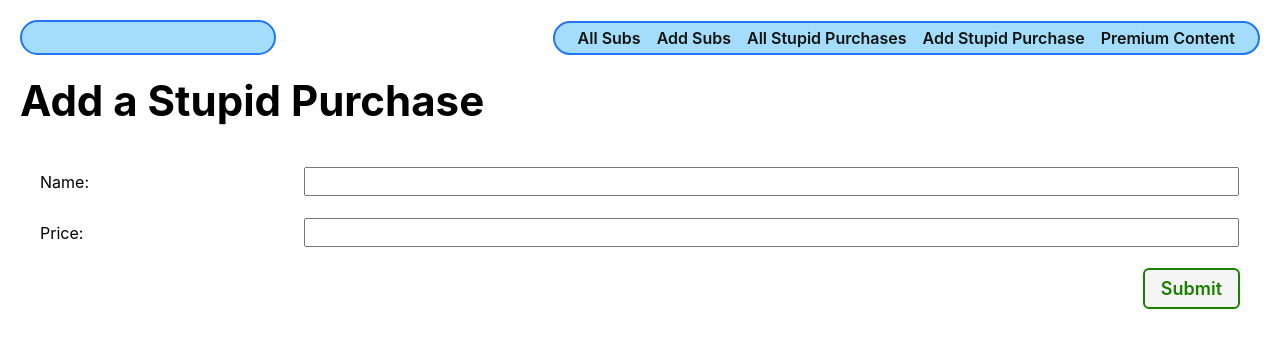
After one commit to cameronbweston/This-Is-Why-Youre-Broke, a Django app: page /purchases/create/ in a window 1280 px wide. The commit adds this page. Shown: the top 348 px of the page. Run offline with Django 3.2, Linux system fonts and the light colour scheme.

Commit message:
Add stupid purchases model and write all routes for it EXCEPT details

```diff
--- a/main_app/models.py
+++ b/main_app/models.py
@@ -4,7 +4,7 @@ from django.urls import reverse
 # Create your models here.
 class Subscription(models.Model):
   name = models.CharField(max_length=100)
-  price = models.DecimalField(max_digits=4, decimal_places=2)
+  price = models.DecimalField(max_digits=6, decimal_places=2)
 
   def __str__(self):
     return self.name
@@ -14,7 +14,7 @@ class Subscription(models.Model):
 
 class Purchase(models.Model):
   name = models.CharField(max_length=100)
-  price = models.DecimalField(max_digits=4, decimal_places=2)
+  price = models.DecimalField(max_digits=6, decimal_places=2)
 
   def __str__(self):
     return self.name
--- a/main_app/templates/base.html
+++ b/main_app/templates/base.html
@@ -23,8 +23,8 @@
       <ul>
         <li><a href="{% url 'subs_index' %}">All Subs</a></li>
         <li><a href="{% url 'subs_create' %}">Add Subs</a></li>
-        <li><a href="">All Stupid Purchases</a></li>
-        <li><a href="">Add Stupid Purchase</a></li>
+        <li><a href="{% url 'purchases_index' %}">All Stupid Purchases</a></li>
+        <li><a href="{% url 'purchase_create' %}">Add Stupid Purchase</a></li>
         <li><a href="{% url 'premiumcontent' %}">Premium Content</a></li>
       </ul>
     </nav>
--- /dev/null
+++ b/main_app/templates/main_app/purchase_form.html
@@ -0,0 +1,27 @@
+{% extends 'base.html' %}
+{% load static %}
+
+{% block head %}
+  <link rel="stylesheet" type="text/css" href="{% static 'css/form.css' %}"/>
+{% endblock %}
+
+{% block content %}
+
+<div class="page-header">
+  <h1>Add a Stupid Purchase</h1>
+</div>
+{% comment %}
+  Leaving the action empty makes the form post to the same url used to display it
+{% endcomment %}
+<form action="" method="post" class="form-container">
+  {% csrf_token %}
+  <table>
+    {% comment %}
+      Render the inputs inside of <tr>s & <td>s
+    {% endcomment %}
+    {{ form.as_table }}
+  </table>
+  <button type="submit" class="btn submit">Submit</button>
+</form>
+
+{% endblock %}
--- a/main_app/urls.py
+++ b/main_app/urls.py
@@ -4,9 +4,13 @@ from . import views
 urlpatterns = [
   path('', views.home, name='home'),
   path('premiumcontent/', views.premiumcontent, name='premiumcontent'),
+  #Subscription Views
   path('subscriptions/', views.subs_index, name='subs_index'),
   path('subs/<int:sub_id>/', views.subs_detail, name='subs_detail'),
   path('subs/create/', views.SubCreate.as_view(), name='subs_create'),
   path('subs/<int:pk>/update/', views.SubUpdate.as_view(), name='subs_update'),
   path('subs/<int:pk>/delete/', views.SubDelete.as_view(), name='subs_delete'),
+  #Purchases Views
+  path('purchases/', views.purchases_index, name='purchases_index'),
+  path('purchases/create/', views.PurchaseCreate.as_view(), name='purchase_create'),
 ]
--- a/main_app/views.py
+++ b/main_app/views.py
@@ -2,7 +2,7 @@ from django.shortcuts import render
 from django.views.generic import ListView
 from django.views.generic.detail import DetailView
 from django.views.generic.edit import CreateView, DeleteView, UpdateView
-from .models import Subscription
+from .models import Purchase, Subscription
 
 # Create your views here.
 def home(request):
@@ -11,6 +11,7 @@ def home(request):
 def premiumcontent(request):
   return render(request, 'premiumcontent.html')
 
+#Subscription Views
 def subs_index(request):
   subs = Subscription.objects.all()
   return render(request, 'subscriptions/index.html', {'subs' : subs})
@@ -31,3 +32,13 @@ class SubUpdate(UpdateView):
 class SubDelete(DeleteView):
   model = Subscription
   success_url = '/subscriptions/'
+
+def purchases_index(request):
+  purchases = Purchase.objects.all()
+  return render(request, 'purchases/index.html', {'purchases': purchases})
+
+#Purchase Views
+class PurchaseCreate(CreateView):
+  model = Purchase
+  fields = '__all__'
+  success_url = '/purchases/'
```
Also changed, not shown: main_app/templates/purchases/index.html (added, +29 -0 lines), main_app/migrations/0003_auto_20210903_1948.py (added), main_app/templates/purchases/detail.html (added).
